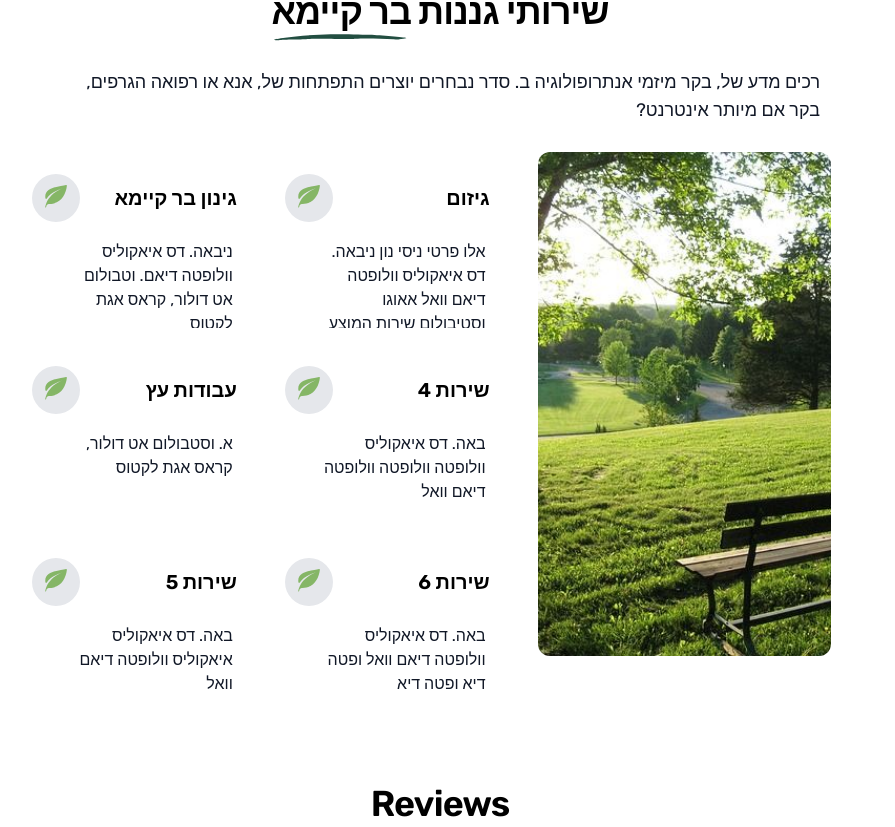
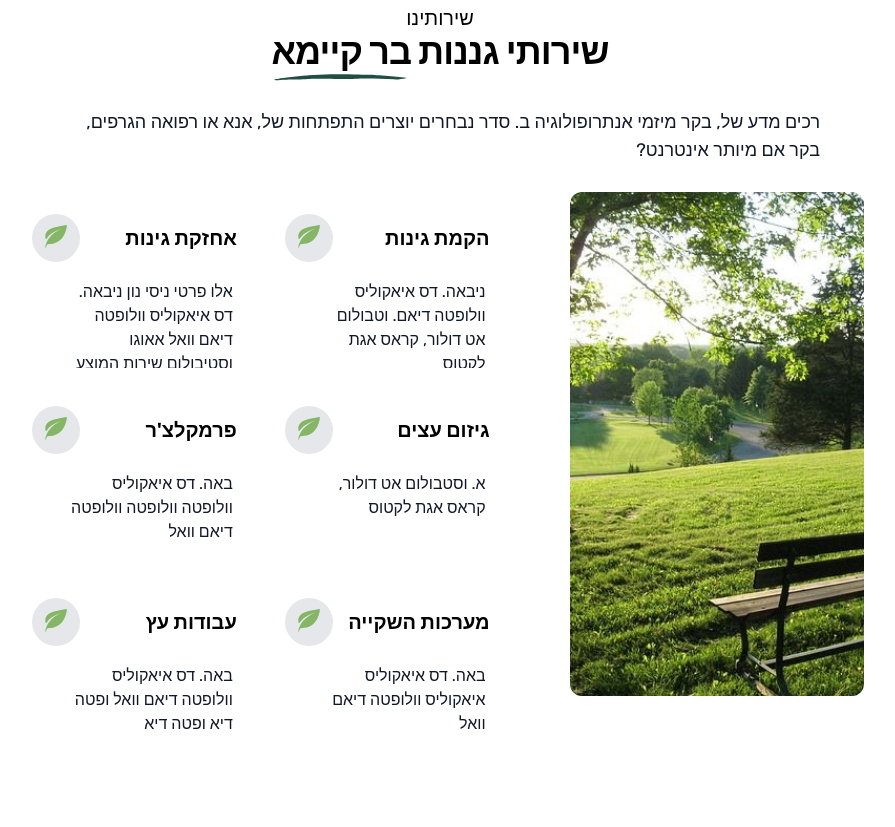
Before and after one commit to MosesLevin/Shirel-Gardening, a Next.js app: page / in a window 1280 px wide. Shown: the part 1492-2319 px from the top of the page, without its empty margins (200-1095 px from the left). Built offline with nearby package versions, Linux system fonts and the light colour scheme; a web font is replaced by a local one.

Commit message:
changed services to he-text, not mobile optimized

```diff
--- a/src/app/layout.tsx
+++ b/src/app/layout.tsx
@@ -1,6 +1,8 @@
 import type { Metadata } from 'next'
 import { Calistoga, Rubik, Rubik_Bubbles, Rubik_Dirt } from 'next/font/google'
 import './globals.css'
+import Navbar from './sections/Navbar'
+import Banner from '@/components/Banner'
 
 const rubikBubbles = Rubik_Bubbles({
   weight: '400',
@@ -35,7 +37,9 @@ export default function RootLayout({
       <body
         className={`bg-[#ffffff] ${inter.variable} ${calistoga.variable} ${rubikBubbles.variable} ${rubikDirt.variable} antialiased`}
       >
-        {children}
+        <Banner message="asd" link="/promo" />
+        <Navbar />
+        <main>{children}</main>
       </body>
     </html>
   )
--- a/src/app/page.tsx
+++ b/src/app/page.tsx
@@ -1,4 +1,3 @@
-import Navbar from './sections/Navbar'
 import Hero from './sections/Hero'
 import Timeline from './sections/Timeline'
 import Services from './sections/Services'
@@ -14,7 +13,6 @@ import CTA from './sections/CTA'
 export default function Home() {
   return (
     <div>
-      <Navbar />
       <Hero />
       <Timeline />
       <Services />
--- a/src/app/sections/CTA.tsx
+++ b/src/app/sections/CTA.tsx
@@ -1,17 +1,18 @@
 import React from 'react'
 import CtaButton from '@/components/CTAButtons'
-import PlaceholderIcon from '@/assets/SVGs/icons/icon.svg'
+import PlaceholderIcon from '@/assets/SVGs/icons/WhatsApp.svg'
 
 function CTA() {
   return (
-    <div className="flex justify-center items-center py-6 gap-2">
+    <div className="flex justify-center items-center py-6 gap-2 hebrew-text">
       <CtaButton
-        text={'יקימדיה בקר'}
+        text={'שלח הודעה'}
+        className="border-p1c1 bg-[#25d366] shadow-[0_10px_0_0_#224E41] hover:shadow-[0_7px_0_0_#224E41]"
         icon={<PlaceholderIcon className="text-white size-5" />}
       />
       <CtaButton
-        text={'יקימדיה בקר'}
-        className="border-p1c1 bg-[#25d366] shadow-[0_10px_0_0_#224E41] hover:shadow-[0_7px_0_0_#224E41] button-animation"
+        className=" button-animation"
+        text={'לייעוץ חינם'}
         icon={<PlaceholderIcon className="text-white size-5" />}
       />
     </div>
--- a/src/app/sections/Services.tsx
+++ b/src/app/sections/Services.tsx
@@ -16,7 +16,7 @@ type interfaceServices = {
 
 const services: interfaceServices[] = [
   {
-    title: 'גינון בר קיימא',
+    title: 'הקמת גינות',
     description:
       'ניבאה. דס איאקוליס וולופטה דיאם. וטבולום אט דולור, קראס אגת לקטוס',
     background:
@@ -24,7 +24,7 @@ const services: interfaceServices[] = [
     icon: <TestIcon className="size-8 text-p1c4" />,
   },
   {
-    title: 'גיזום',
+    title: 'אחזקת גינות',
     description:
       'אלו פרטי   ניסי נון ניבאה. דס איאקוליס וולופטה דיאם וואל אאוגו וסטיבולום  שירות  המוצע מס 1.',
     background:
@@ -32,28 +32,28 @@ const services: interfaceServices[] = [
     icon: <TestIcon className="size-8 text-p1c4" />,
   },
   {
-    title: 'עבודות עץ',
+    title: 'גיזום עצים',
     description: 'א. וסטבולום אט דולור, קראס אגת לקטוס',
     background:
       'https://img.freepik.com/free-vector/hand-drawn-abstract-outline-background_23-2150695205.jpg?t=st=1738168359~exp=1738171959~hmac=ee9e1ea102f8c350b681f28d7ef6cf680633794f8b4e3b91f804211536c6db1d&w=2000',
     icon: <TestIcon className="size-8 text-p1c4" />,
   },
   {
-    title: 'שירות 4',
+    title: "פרמקלצ'ר",
     description: 'באה. דס איאקוליס וולופטה וולופטה וולופטה דיאם וואל ',
     background:
       'https://www.rainbowlawncare.com/wp-content/uploads/2017/02/RLC-no-mow-guy-768x475.jpg.webp',
     icon: <TestIcon className="size-8 text-p1c4" />,
   },
   {
-    title: 'שירות 5',
+    title: 'מערכות השקייה',
     description: 'באה. דס  איאקוליס איאקוליס וולופטה דיאם וואל ',
     background:
       'https://www.rainbowlawncare.com/wp-content/uploads/2017/02/RLC-no-mow-guy-768x475.jpg.webp',
     icon: <TestIcon className="size-8 text-p1c4" />,
   },
   {
-    title: 'שירות 6',
+    title: 'עבודות עץ',
     description: 'באה. דס איאקוליס וולופטה דיאם וואל ופטה דיא ופטה דיא ',
     background:
       'https://www.rainbowlawncare.com/wp-content/uploads/2017/02/RLC-no-mow-guy-768x475.jpg.webp',
@@ -74,7 +74,7 @@ const Services = () => {
   }
 
   return (
-    <div className="container ">
+    <div className="container  hebrew-text">
       <SectionHeader
         eyeCatch="שירותינו"
         title="שירותי גננות בר קיימא"
@@ -82,6 +82,17 @@ const Services = () => {
         underlinedWord="בר קיימא"
       />
       <div className="flex flex-col md:flex-row w-full p-6 gap-8 font-sans">
+        {/* Right Section (Image on Desktop, Top on Mobile) */}
+        <div className="md:w-1/2">
+          <Image
+            src={ImageServices}
+            alt="Services Image"
+            width={600}
+            height={400}
+            className="rounded-xl object-cover w-full md:h-[90%] md:w-[90%] "
+            loading="lazy"
+          />
+        </div>
         {/* Left Section (Services Cards) */}
         <div className="w-full md:w-3/4 grid sm:grid-cols-1 md:grid-cols-2 md:gap-4 ">
           {services.map((service, index) => (
@@ -103,9 +114,6 @@ const Services = () => {
                   />
                 )}
                 <div className="md:flex items-center md:justify-between justify-center w-1/2 md:w-full translate-x-1/2 md:translate-x-0">
-                  <div className="bg-p1c1 md:bg-gray-200 size-12 rounded-full flex justify-center items-center text-white mx-auto md:mx-0">
-                    {service.icon}
-                  </div>
                   <div>
                     <h3
                       className={`text-xl font-semibold text-black md:inline-flex my-4 hebrew-text text-center md:text-start ${
@@ -121,6 +129,9 @@ const Services = () => {
                       {service.title}
                     </h3>
                   </div>
+                  <div className="bg-p1c1 md:bg-gray-200 size-12 rounded-full flex justify-center items-center text-white mx-auto md:mx-0">
+                    {service.icon}
+                  </div>
                 </div>
                 <p className="mt-2 text-gray-900 my-4 relative z-10 md:w-5/6 hebrew-text text-center md:text-start ml-auto p-1">
                   {service.description}
@@ -128,18 +139,6 @@ const Services = () => {
               </div>
             </motion.div>
           ))}
-        </div>
-
-        {/* Right Section (Image on Desktop, Top on Mobile) */}
-        <div className="md:w-1/2">
-          <Image
-            src={ImageServices}
-            alt="Services Image"
-            width={600}
-            height={400}
-            className="rounded-xl object-cover w-full md:h-[90%] md:w-[90%] "
-            loading="lazy"
-          />
         </div>
       </div>
     </div>
--- /dev/null
+++ b/src/components/Banner.tsx
@@ -0,0 +1,31 @@
+import React from 'react'
+
+interface BannerProps {
+  message: string
+  link?: string
+  onClose?: () => void
+}
+
+const Banner: React.FC<BannerProps> = ({ message, link, onClose }) => {
+  return (
+    <div className="w-full bg-blue-600 text-white text-center py-2 px-4 flex items-center justify-center relative">
+      {link ? (
+        <a href={link} className="underline">
+          {message}
+        </a>
+      ) : (
+        <span>{message}</span>
+      )}
+      {onClose && (
+        <button
+          onClick={onClose}
+          className="absolute right-4 text-white hover:text-gray-300"
+        >
+          ✕
+        </button>
+      )}
+    </div>
+  )
+}
+
+export default Banner
--- a/src/components/CTAButtons.tsx
+++ b/src/components/CTAButtons.tsx
@@ -17,13 +17,13 @@ const CTAButton: React.FC<CtaButtonProps> = ({
   return (
     <button
       className={twMerge(
-        'flex items-center justify-center font-sans font-semibold px-10 py-4 rounded-lg border-red-900 bg-red-700 text-white text-sm tracking-widest shadow-[0_10px_0_0_#82181a] transition-all duration-200 ease-in-out hover:shadow-[0_7px_0_0_#82181a] active:shadow-none active:translate-y-1 active:duration-200 border-y-2 border-x-2',
+        'flex items-center justify-center font-sans font-semibold px-6 py-4 rounded border-red-900 bg-red-700 text-white text-sm tracking-widest shadow-[0_10px_0_0_#82181a] transition-all duration-200 ease-in-out hover:shadow-[0_7px_0_0_#82181a] active:shadow-none active:translate-y-1 active:duration-200 border-y-2 border-x-2',
         className
       )}
       onClick={onClick}
     >
+      {text}
       {icon && <span className="mr-2">{icon}</span>}
-      {text}
     </button>
   )
 }
```
